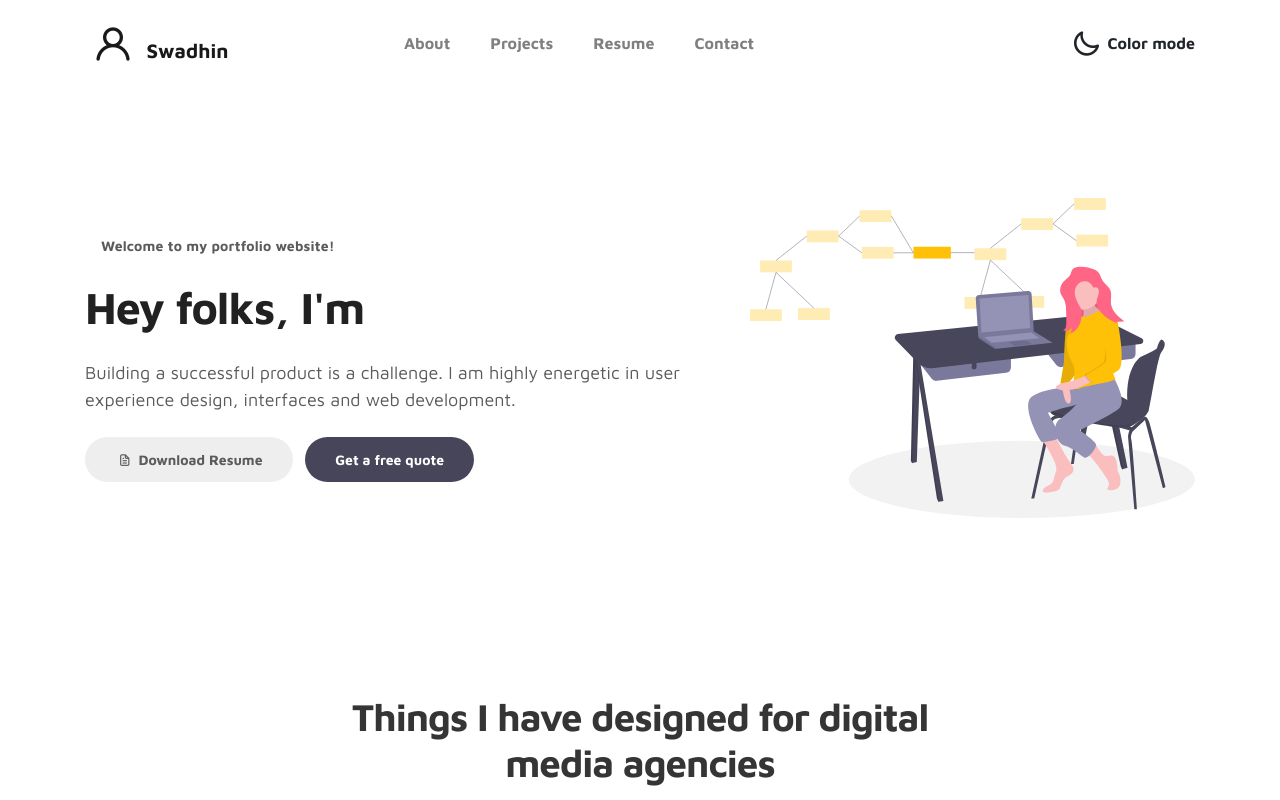
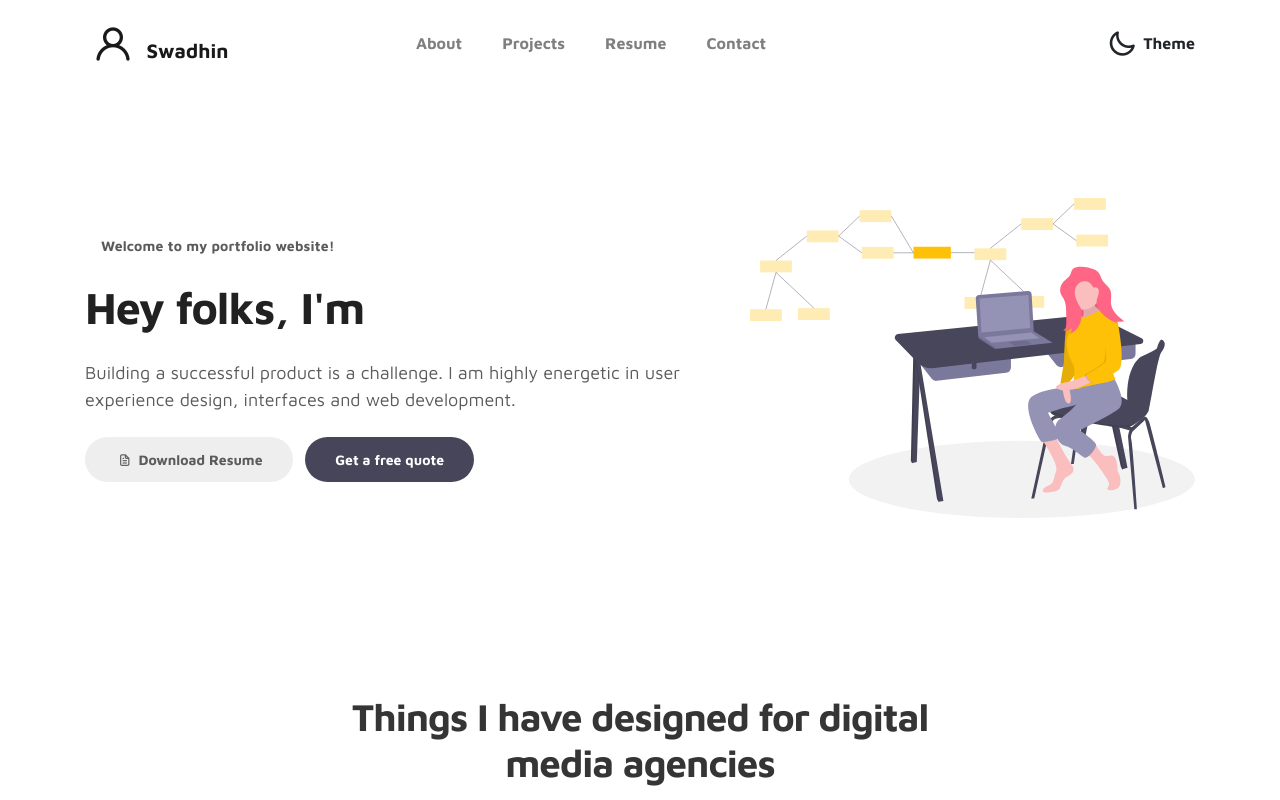
Before and after one commit to SwadhinSwain/Portfolio, a plain HTML site: page index.html in a window 1280 px wide. Shown: the top 800 px of the page. Drawn offline with Linux system fonts and the light colour scheme.

Commit message:
changed name theme

```diff
--- a/index.html
+++ b/index.html
@@ -51,7 +51,7 @@
                     <div class="ml-lg-4">
                       <div class="color-mode d-lg-flex justify-content-center align-items-center">
                         <i class="color-mode-icon"></i>
-                        Color mode
+                        Theme
                       </div>
                     </div>
                 </ul>
```
